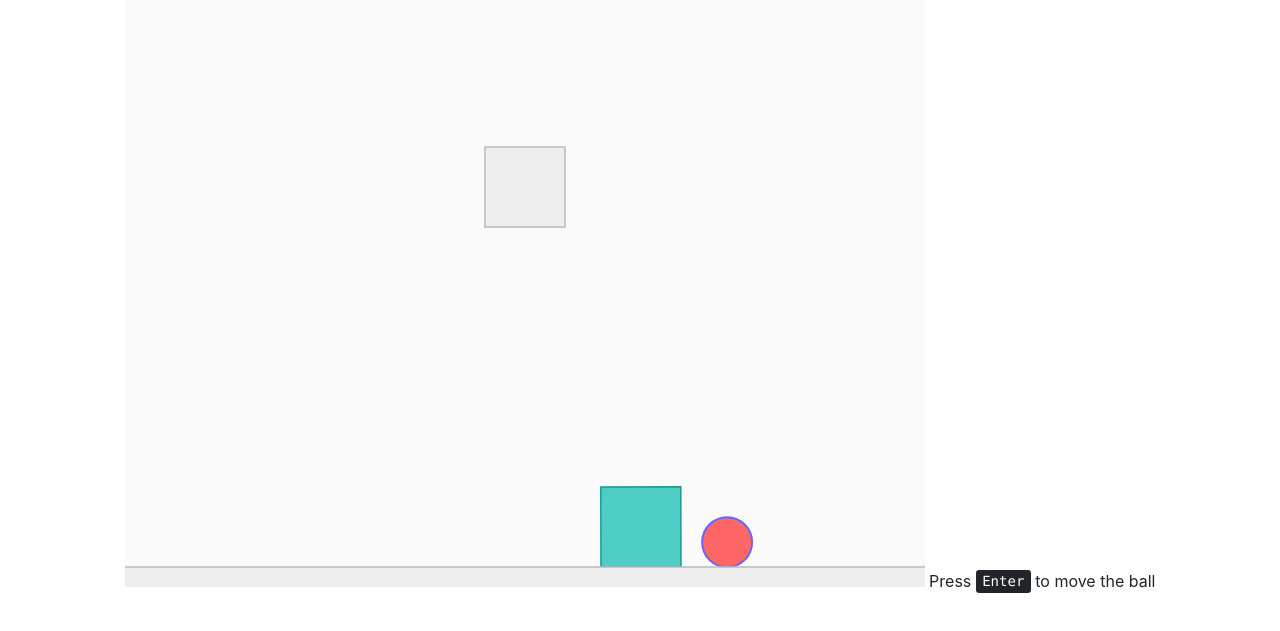
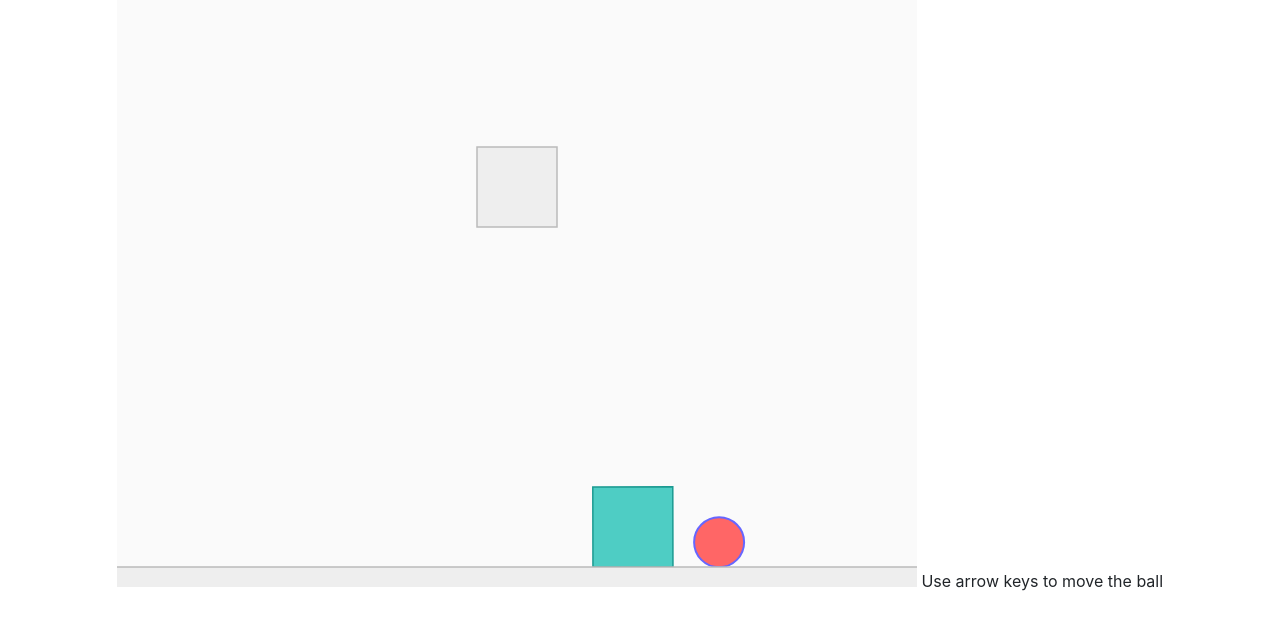
Before and after one commit to justingolden21/matter-test, a plain HTML site: page index.html in a window 1280 px wide. Shown: the part 79-710 px from the top of the page. Drawn offline with nearby package versions, Linux system fonts and the light colour scheme.

Commit message:
update index
fixed outdated info on moving ball

```diff
--- a/index.html
+++ b/index.html
@@ -30,7 +30,7 @@
 	<br>
 	<h3><img src="icon.png" width="32px"> Testing Matter.js</h3>
 	<canvas id="world" width="100"></canvas>
-	Press <kbd>Enter</kbd> to move the ball
+	Use arrow keys to move the ball
 </div>
 
 </body>
```
